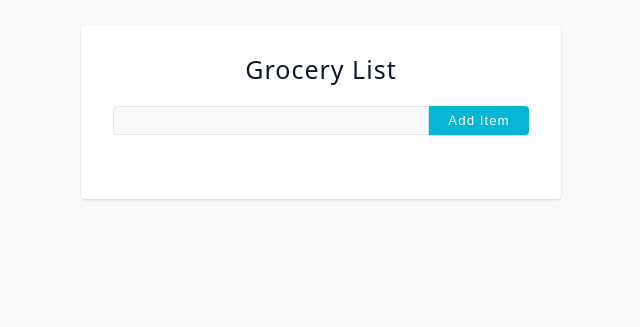
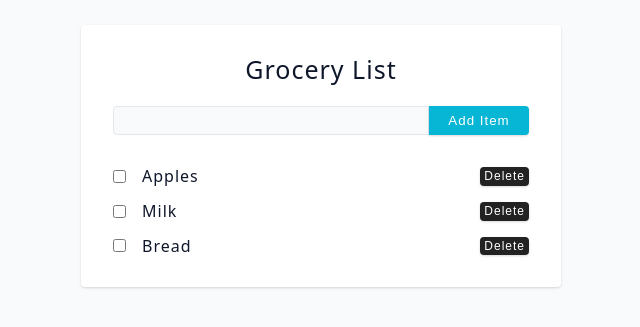
Before and after one commit to EdwinSch/react-shoppinglist, a React (Vite) app: page / in a window 1280 px wide. Shown: the part 103-430 px from the top of the page, without its empty margins (319-959 px from the left). Built offline with nearby package versions, Linux system fonts and the light colour scheme; the HTML template or start-up script is replaced by a standard one.

Commit message:
add: initial mock data for data on load

```diff
--- a/src/App.jsx
+++ b/src/App.jsx
@@ -1,11 +1,11 @@
 import Form from "./components/Form";
 import Items from "./components/Items";
-
+import dataInit from "./dataInit";
 import { useState } from "react";
 import { nanoid } from "nanoid";
 
 const App = () => {
-  const [items, setItems] = useState([]);
+  const [items, setItems] = useState(dataInit);
 
   const addItem = (itemName) => {
     const newItem = {
--- /dev/null
+++ b/src/dataInit.js
@@ -0,0 +1,9 @@
+import { nanoid } from "nanoid";
+
+const dataInit = [
+  { name: "apples", completed: false, id: nanoid() },
+  { name: "milk", completed: false, id: nanoid() },
+  { name: "bread", completed: false, id: nanoid() },
+];
+
+export default dataInit;
```
